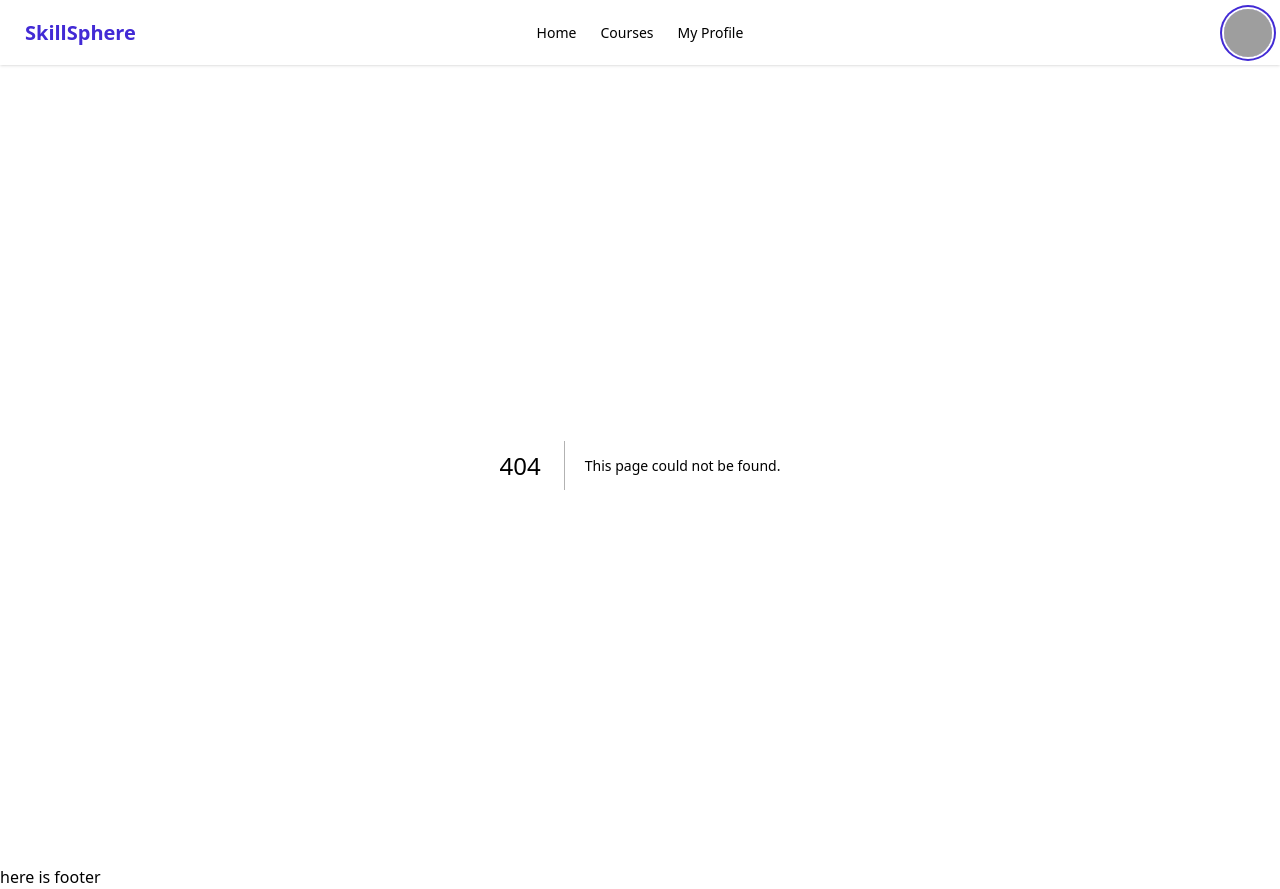
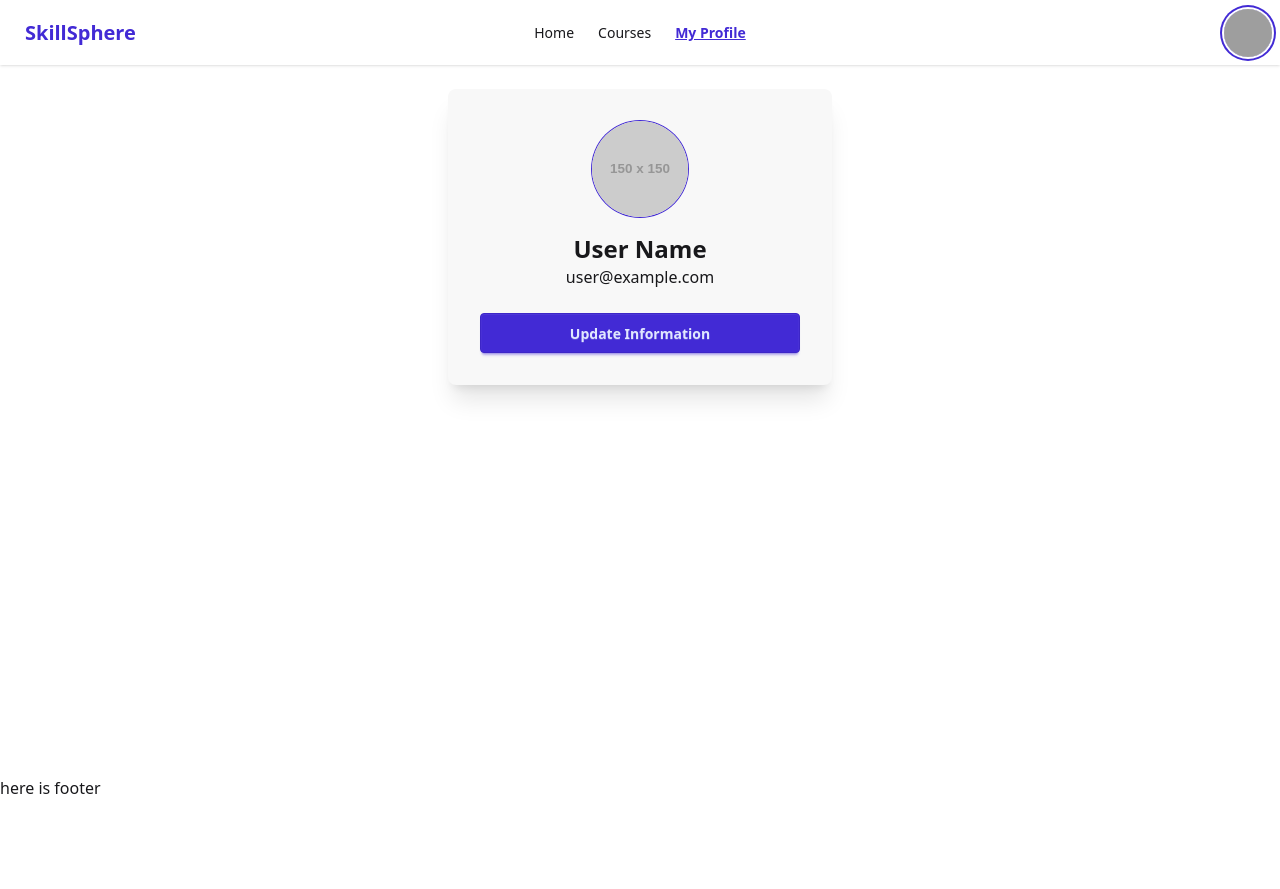
Before and after one commit to Kazi-Tafhimul/Skillsphere, a Next.js app: page /my-profile in a window 1280 px wide. Before the commit this address had no page. After the commit the page ends 800 px from the top, so only its background shows below. Built offline with nearby package versions, Linux system fonts and the light colour scheme; grey boxes are pictures that could not be loaded.

Commit message:
user profile page done

```diff
--- a/src/app/courses/[id]/page.jsx
+++ b/src/app/courses/[id]/page.jsx
@@ -4,11 +4,35 @@ import courses from "@/data/courses.json";
 import Link from "next/link";
 import Image from "next/image";
 import { FaRegStar, FaStar } from "react-icons/fa";
+import { useRouter } from "next/navigation";
+import { useEffect } from "react";
+import { toast } from "react-toastify";
+
 
 
 const CourseDetailsPage = () => {
     const {id} = useParams();
+    const router = useRouter();
     const course = courses.find((c)=>c.id === parseInt(id));
+    const isLoggedIn = false;
+    useEffect(()=>{
+        if(!isLoggedIn){
+            toast.error("Please login to see the course details");
+            router.push("/login");
+        }
+    },[isLoggedIn,router]);
+    if(!isLoggedIn) return null;
+    if(!course){
+        return (
+            <div className="min-h-screen flex flex-col items-center justify-center">
+                <h1 className="text-2xl font-bold">
+                    Course not found
+                </h1>
+                <Link href="/courses" className="btn btn-primary mt-4">Back to Courses</Link>
+            </div>
+
+        )
+    }
 
     return (
         <div className="container mx-auto px-4 py-12">
--- /dev/null
+++ b/src/app/my-profile/page.jsx
@@ -0,0 +1,32 @@
+"use client";
+import Link from 'next/link';
+
+const MyProfilePage = () => {
+
+    const user = {
+        name: "User Name",
+        email: "user@example.com",
+        photoURL: "https://via.placeholder.com/150"
+    };
+
+    return (
+        <div className="container mx-auto p-6 flex flex-col items-center">
+            <div className="card w-96 bg-base-200 shadow-xl p-8 items-center">
+                <div className="avatar mb-4">
+                    <div className="w-24 rounded-full ring ring-primary ring-offset-base-100">
+                        <img src={user.photoURL} alt="Profile" />
+                    </div>
+                </div>
+                <h2 className="text-2xl font-bold">{user.name}</h2>
+                <p className="mb-6">{user.email}</p>
+
+
+                <Link href="/my-profile/update" className="btn btn-primary w-full">
+                    Update Information
+                </Link>
+            </div>
+        </div>
+    );
+};
+
+export default MyProfilePage;
--- a/src/components/Navbar.jsx
+++ b/src/components/Navbar.jsx
@@ -24,7 +24,7 @@ const Navbar = () => {
           <li><Link href="/courses" className={pathName === "/courses" ? "active text-primary font-bold text-blue-400 underline" : ""}>Courses</Link></li>
 
 
-        {isLoggedIn && <li><Link href="/profile " className={pathName === "/profile" ? "active text-primary font-bold text-blue-400 underline" : ""}>My Profile</Link></li>}
+        {isLoggedIn && <li><Link href="/my-profile " className={pathName === "/my-profile" ? "active text-primary font-bold text-blue-400 underline" : ""}>My Profile</Link></li>}
       </ul>
     </div>
     <Link href="/" className="btn btn-ghost text-xl font-bold text-primary">SkillSphere</Link>
@@ -33,7 +33,7 @@ const Navbar = () => {
     <ul className="menu menu-horizontal px-1">
       <li><Link href="/" className={pathName === "/" ? "active text-primary font-bold text-blue-400 underline" : ""}>Home</Link></li>
       <li><Link href="/courses" className={pathName === "/courses" ? "active text-primary font-bold text-blue-400 underline" : ""}>Courses</Link></li>
-      {isLoggedIn && <li><Link href="/profile" className={pathName === "/profile" ? "active text-primary font-bold text-blue-400 underline" : ""}>My Profile</Link></li>}
+      {isLoggedIn && <li><Link href="/my-profile" className={pathName === "/my-profile" ? "active text-primary font-bold text-blue-400 underline" : ""}>My Profile</Link></li>}
     </ul>
   </div>
   <div className="navbar-end gap-2">
@@ -41,7 +41,7 @@ const Navbar = () => {
           <div className="dropdown dropdown-end">
            <div tabIndex={0} role="button" className="avatar cursor-pointer">
   <div className="ring-primary ring-offset-base-100 w-12 rounded-full ring-2 ring-offset-2">
-    <img src="https://img.daisyui.com/images/profile/demo/spiderperson@192.webp" />
+    <img src="https://img.daisyui.com/images/my-profile/demo/spiderperson@192.webp" />
   </div>
 </div>
             <ul tabIndex={0} className="menu menu-sm dropdown-content bg-base-100 rounded-box z-[1] mt-3 w-52 p-2 shadow">
```
